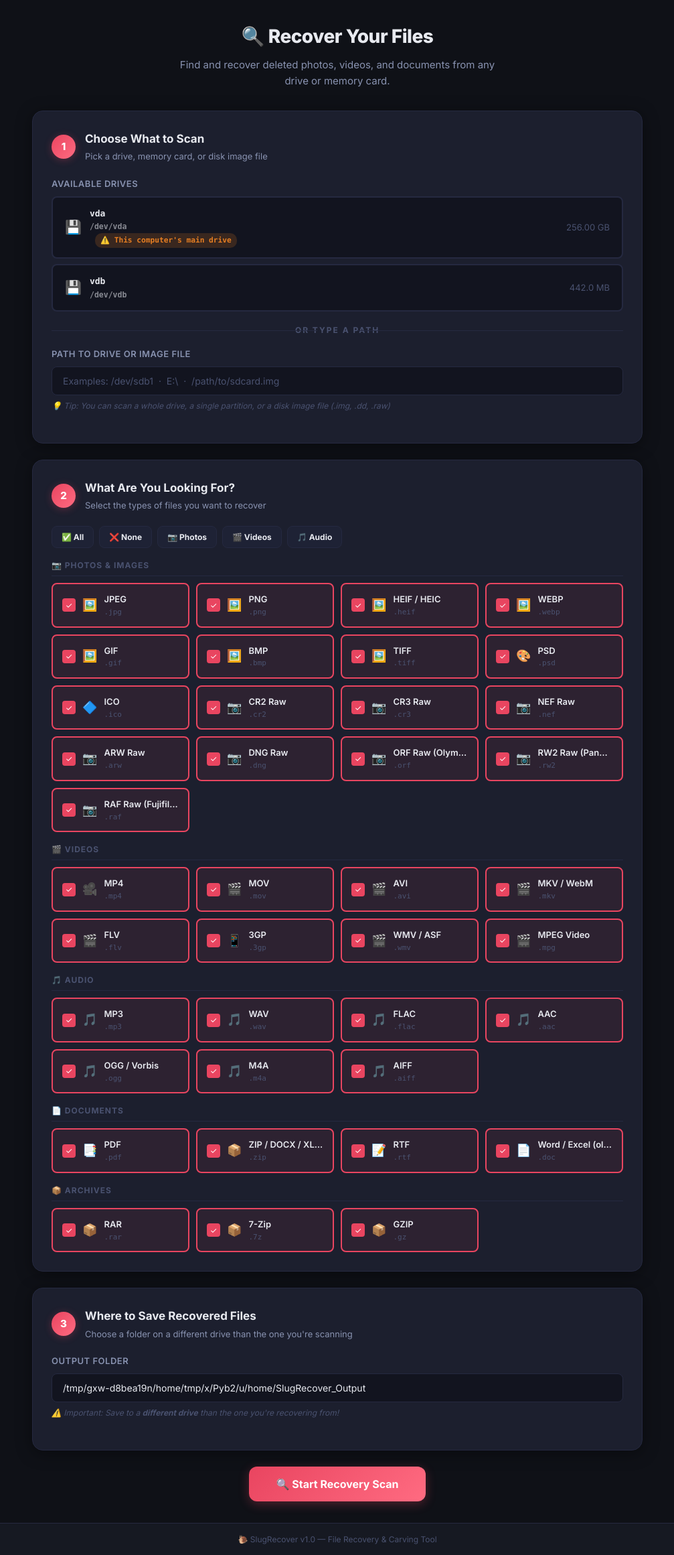
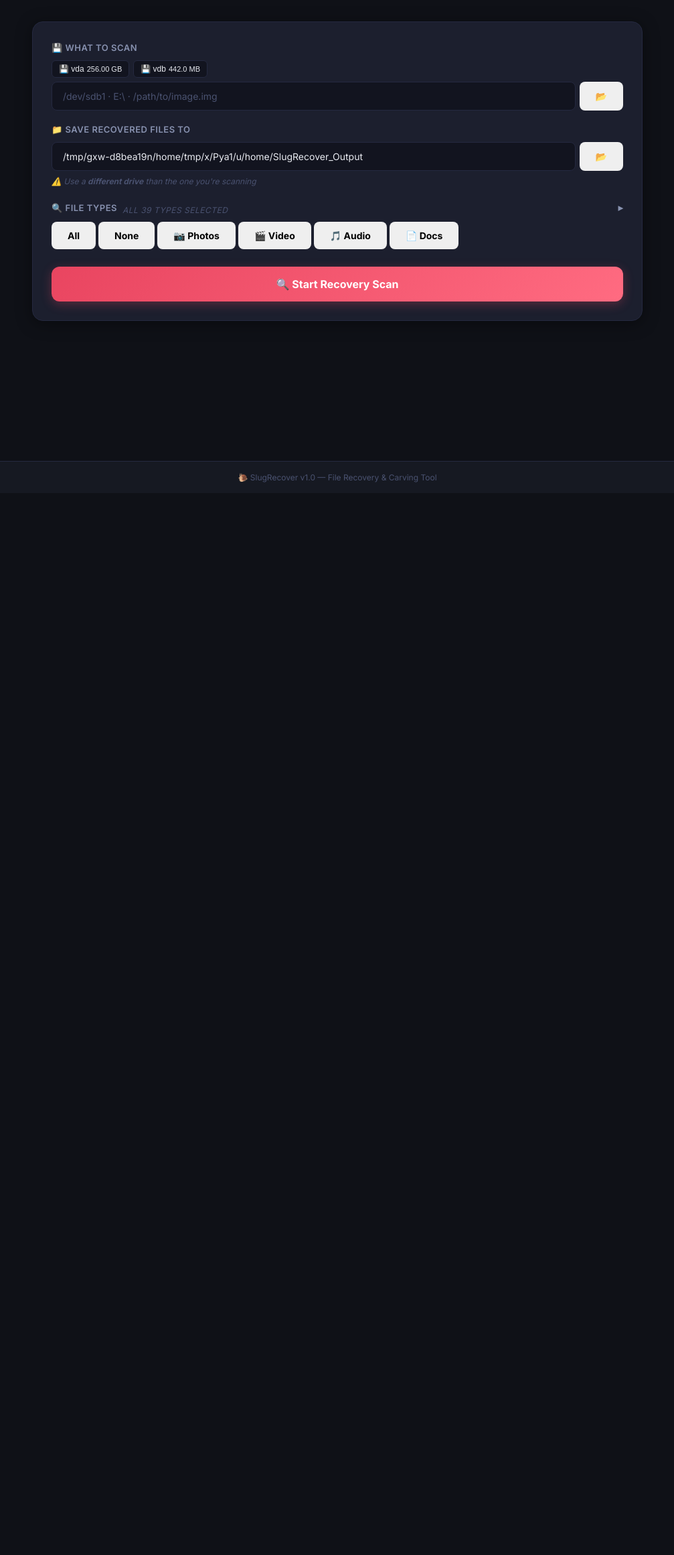
Before and after one commit to bmcgarybot/slugrecover, a Flask app: page / in a window 1280 px wide. Shown: the part 64-2385 px from the top of the page at 67% size, without its empty margins (136-1143 px from the left). After the commit the page ends 784 px from the top, so only its background shows below. Run offline with Flask 3, Linux system fonts and the light colour scheme.

Commit message:
One-screen dashboard — everything visible without scrolling
- Source, output, file types, and start button all in one card
- File types collapsed by default ('All 39 types selected')
  - Quick filter buttons visible: Photos, Video, Audio, Docs
  - Click to expand full list if you want to pick individual types
- Drive chips instead of big drive list
- File browser inline (hidden until you click 📂)
- No step numbers, no big headers, no admin banners
- Compact stats row during scan (not 4 big cards)
- Everything fits on one screen

```diff
--- a/static/css/style.css
+++ b/static/css/style.css
@@ -850,6 +850,64 @@ input::placeholder { color: var(--text-muted); }
 .text-center { text-align: center; }
 .hidden { display: none !important; }
 
+/* ─── Compact File Type Chips ───────────────────────────────── */
+
+.type-toggle { display: flex; align-items: center; }
+.toggle-arrow { margin-left: auto; font-size: 14px; color: var(--text-faint); transition: transform 0.2s; }
+.toggle-arrow.open { transform: rotate(90deg); }
+
+.type-quick-btns {
+    display: flex; flex-wrap: wrap; gap: 4px; margin-bottom: 6px;
+}
+
+.type-cat-label {
+    font-size: 11px; font-weight: 600; color: var(--text-faint);
+    text-transform: uppercase; letter-spacing: 0.5px;
+    margin: 8px 0 4px;
+}
+
+.type-grid-compact {
+    display: flex; flex-wrap: wrap; gap: 4px; margin-bottom: 4px;
+}
+
+.type-chip {
+    display: inline-flex; align-items: center; gap: 4px;
+    padding: 3px 8px; border-radius: 4px; font-size: 11px;
+    background: var(--bg-input); border: 1px solid var(--border);
+    cursor: pointer; transition: all 0.15s; user-select: none;
+}
+.type-chip input { display: none; }
+.type-chip:hover { border-color: var(--accent); }
+.type-chip.checked { background: var(--accent-soft); border-color: var(--accent); color: var(--accent-hover); }
+.type-chip:not(.checked) { opacity: 0.5; }
+
+/* ─── Compact Drive Chips ───────────────────────────────────── */
+
+.drive-chips { display: flex; flex-wrap: wrap; gap: 6px; margin-bottom: 6px; }
+.drive-chip {
+    display: inline-flex; align-items: center; gap: 4px;
+    padding: 5px 10px; border-radius: 6px; font-size: 12px;
+    background: var(--bg-input); border: 1px solid var(--border);
+    cursor: pointer; transition: all 0.15s; color: var(--text-primary);
+}
+.drive-chip:hover { border-color: var(--accent); background: var(--accent-soft); }
+.drive-chip.removable { border-color: rgba(46, 204, 113, 0.3); }
+.chip-size { color: var(--text-faint); font-size: 11px; }
+
+/* ─── Stats Row (compact) ───────────────────────────────────── */
+
+.stats-row {
+    display: flex; justify-content: space-around; flex-wrap: wrap;
+    gap: 8px; padding: 8px 0; font-size: 13px; color: var(--text-secondary);
+}
+
+.spinner {
+    width: 20px; height: 20px; border: 3px solid var(--border);
+    border-top-color: var(--accent); border-radius: 50%;
+    animation: spin 0.8s linear infinite; flex-shrink: 0;
+}
+@keyframes spin { to { transform: rotate(360deg); } }
+
 /* ─── Preview Modal (see photos before saving) ─────────────────────── */
 
 .preview-modal {
--- a/static/js/app.js
+++ b/static/js/app.js
@@ -21,7 +21,7 @@ function startScan() {
 
     // Get selected file types
     const types = [];
-    document.querySelectorAll('.type-card.checked input[type="checkbox"]').forEach(cb => {
+    document.querySelectorAll('.type-chip.checked input[type="checkbox"], .type-card.checked input[type="checkbox"]').forEach(cb => {
         types.push(cb.value);
     });
 
@@ -424,38 +424,70 @@ function selectDrive(path) {
 
 // ─── File Type Controls ─────────────────────────────────
 
+const TYPE_SEL = '.type-chip, .type-card'; // support both layouts
+
 function toggleType(el) {
     el.classList.toggle('checked');
     const cb = el.querySelector('input[type="checkbox"]');
     if (cb) cb.checked = el.classList.contains('checked');
+    updateTypeSummary();
+}
+
+function toggleTypePanel() {
+    const panel = document.getElementById('type-panel');
+    const arrow = document.getElementById('type-arrow');
+    if (panel) {
+        const show = panel.style.display === 'none';
+        panel.style.display = show ? 'block' : 'none';
+        if (arrow) arrow.classList.toggle('open', show);
+    }
+}
+
+function updateTypeSummary() {
+    const all = document.querySelectorAll(TYPE_SEL);
+    const checked = document.querySelectorAll('.type-chip.checked, .type-card.checked');
+    const el = document.getElementById('type-summary');
+    if (el) {
+        if (checked.length === all.length) el.textContent = `All ${all.length} types selected`;
+        else if (checked.length === 0) el.textContent = 'No types selected';
+        else el.textContent = `${checked.length} of ${all.length} types selected`;
+    }
 }
 
 function selectAllTypes() {
-    document.querySelectorAll('.type-card').forEach(el => {
+    document.querySelectorAll(TYPE_SEL).forEach(el => {
         el.classList.add('checked');
         const cb = el.querySelector('input[type="checkbox"]');
         if (cb) cb.checked = true;
     });
+    updateTypeSummary();
 }
 
 function selectNoTypes() {
-    document.querySelectorAll('.type-card').forEach(el => {
+    document.querySelectorAll(TYPE_SEL).forEach(el => {
         el.classList.remove('checked');
         const cb = el.querySelector('input[type="checkbox"]');
         if (cb) cb.checked = false;
     });
+    updateTypeSummary();
 }
 
 function selectCategory(category) {
-    // Uncheck all first
     selectNoTypes();
-    // Check only the category
-    document.querySelectorAll(`.type-card[data-category="${category}"]`).forEach(el => {
+    document.querySelectorAll(`.type-chip[data-category="${category}"], .type-card[data-category="${category}"]`).forEach(el => {
         el.classList.add('checked');
         const cb = el.querySelector('input[type="checkbox"]');
         if (cb) cb.checked = true;
     });
+    updateTypeSummary();
 }
+
+// Wire up type chip clicks
+document.addEventListener('DOMContentLoaded', () => {
+    document.querySelectorAll('.type-chip').forEach(chip => {
+        chip.addEventListener('click', () => toggleType(chip));
+    });
+});
 
 // ─── Settings ───────────────────────────────────────────
 
--- a/templates/dashboard.html
+++ b/templates/dashboard.html
@@ -3,127 +3,94 @@
 
 {% block content %}
 
-<!-- Page Header -->
-<div class="page-header">
-    <h1>🔍 Recover Your Files</h1>
-    <p>Find and recover deleted photos, videos, and documents from any drive or memory card.</p>
-</div>
-
 <!-- ═══ SCAN SETUP ═══ -->
 <div id="scan-setup">
+    <div class="step-card">
 
-    <!-- Step 1: Choose Source -->
-    <div class="step-card">
-        <div class="step-header">
-            <div class="step-number">1</div>
-            <div>
-                <div class="step-title">Choose What to Scan</div>
-                <div class="step-subtitle">Pick a drive, memory card, or disk image file</div>
+        <!-- Source -->
+        <div class="form-group">
+            <label class="form-label">💾 What to Scan</label>
+            {% if drives %}
+            <div class="drive-chips">
+                {% for drive in drives %}
+                <button class="drive-chip{{ ' removable' if drive.removable }}" onclick="selectDrive('{{ drive.path }}')" title="{{ drive.path }} — {{ drive.size_human }}">
+                    {{ '🔌' if drive.removable else '💾' }} {{ drive.label or drive.name }}
+                    <span class="chip-size">{{ drive.size_human }}</span>
+                </button>
+                {% endfor %}
+            </div>
+            {% endif %}
+            <div style="display:flex;gap:6px;">
+                <input type="text" id="source-path" placeholder="/dev/sdb1 · E:\ · /path/to/image.img" style="flex:1;">
+                <button class="btn btn-xs" onclick="openBrowser('source')" title="Browse">📂</button>
             </div>
         </div>
 
-        {% if drives %}
+        <!-- Output -->
         <div class="form-group">
-            <label class="form-label">Available Drives</label>
-            <div class="drive-list">
-                {% for drive in drives %}
-                <div class="drive-item" data-path="{{ drive.path }}" onclick="selectDrive('{{ drive.path }}')">
-                    <div style="display:flex;align-items:center;">
-                        <span class="drive-icon">{{ '🔌' if drive.removable else '💾' }}</span>
-                        <span class="drive-name">
-                            {{ drive.label or drive.name }}
-                            <span class="drive-path">{{ drive.path }}</span>
-                            {% if drive.removable %}<span class="drive-badge removable">Memory card / USB</span>{% endif %}
-                            {% if drive.system %}<span class="drive-badge system">⚠️ This computer's main drive</span>{% endif %}
-                        </span>
+            <label class="form-label">📁 Save Recovered Files To</label>
+            <div style="display:flex;gap:6px;">
+                <input type="text" id="output-dir" value="{{ settings.output_dir }}" style="flex:1;">
+                <button class="btn btn-xs" onclick="openBrowser('output')" title="Browse">📂</button>
             </div>
-                    <span class="drive-size">{{ drive.size_human }}</span>
+            <div class="form-hint">⚠️ Use a <strong>different drive</strong> than the one you're scanning</div>
         </div>
-                {% endfor %}
+
+        <!-- File Browser Panel (hidden until opened) -->
+        <div id="browser-panel" style="display:none;" class="form-group">
+            <div class="browser-header">
+                <input type="text" id="browser-path" class="browser-path-input" onkeydown="if(event.key==='Enter')browseTo(this.value)">
+                <button class="btn btn-xs" onclick="browseTo(document.getElementById('browser-path').value)">Go</button>
+                <button class="btn btn-xs" onclick="closeBrowser()">✕</button>
             </div>
-        </div>
-        <div class="or-divider">or type a path</div>
-        {% endif %}
-
-        <div class="form-group">
-            <label class="form-label">Path to Drive or Image File</label>
-            <input type="text" id="source-path"
-                   placeholder="Examples: /dev/sdb1 &nbsp;·&nbsp; E:\ &nbsp;·&nbsp; /path/to/sdcard.img">
-            <div class="form-hint">
-                💡 Tip: You can scan a whole drive, a single partition, or a disk image file (.img, .dd, .raw)
-            </div>
+            <div class="browser-list" id="browser-list"></div>
+            <div class="browser-footer">
+                <button class="btn btn-sm btn-primary" onclick="useBrowserPath()">Use This Path</button>
             </div>
         </div>
 
-    <!-- Step 2: File Types -->
-    <div class="step-card">
-        <div class="step-header">
-            <div class="step-number">2</div>
-            <div>
-                <div class="step-title">What Are You Looking For?</div>
-                <div class="step-subtitle">Select the types of files you want to recover</div>
+        <!-- File Types — collapsed by default -->
+        <div class="form-group">
+            <label class="form-label type-toggle" onclick="toggleTypePanel()" style="cursor:pointer;">
+                🔍 File Types
+                <span id="type-summary" class="form-hint" style="font-weight:normal;margin-left:8px;">All {{ signatures|length }} types selected</span>
+                <span class="toggle-arrow" id="type-arrow">▸</span>
+            </label>
+            <div class="type-quick-btns">
+                <button class="btn btn-xs" onclick="selectAllTypes()">All</button>
+                <button class="btn btn-xs" onclick="selectNoTypes()">None</button>
+                <button class="btn btn-xs" onclick="selectCategory('image')">📷 Photos</button>
+                <button class="btn btn-xs" onclick="selectCategory('video')">🎬 Video</button>
+                <button class="btn btn-xs" onclick="selectCategory('audio')">🎵 Audio</button>
+                <button class="btn btn-xs" onclick="selectCategory('document')">📄 Docs</button>
             </div>
-        </div>
-
-        <div class="type-toolbar">
-            <button class="btn btn-sm btn-secondary" onclick="selectAllTypes()">✅ All</button>
-            <button class="btn btn-sm btn-secondary" onclick="selectNoTypes()">❌ None</button>
-            <button class="btn btn-sm btn-secondary" onclick="selectCategory('image')">📷 Photos</button>
-            <button class="btn btn-sm btn-secondary" onclick="selectCategory('video')">🎬 Videos</button>
-            <button class="btn btn-sm btn-secondary" onclick="selectCategory('audio')">🎵 Audio</button>
-        </div>
-
+            <div id="type-panel" style="display:none;">
                 {% set categories = [
-            ('image', '📷 Photos & Images'),
-            ('video', '🎬 Videos'),
+                    ('image', '📷 Photos'),
+                    ('video', '🎬 Video'),
                     ('audio', '🎵 Audio'),
                     ('document', '📄 Documents'),
                     ('archive', '📦 Archives'),
                 ] %}
-
                 {% for cat_id, cat_label in categories %}
                 {% set cat_sigs = signatures|selectattr('category', 'equalto', cat_id)|list %}
                 {% if cat_sigs %}
-        <div class="type-category-label">{{ cat_label }}</div>
-        <div class="type-grid">
+                <div class="type-cat-label">{{ cat_label }}</div>
+                <div class="type-grid-compact">
                     {% for sig in cat_sigs %}
-            <div class="type-card checked" onclick="toggleType(this)" data-ext="{{ sig.extension }}" data-category="{{ sig.category }}">
+                    <label class="type-chip checked" data-ext="{{ sig.extension }}" data-category="{{ sig.category }}">
                         <input type="checkbox" value="{{ sig.extension }}" checked>
-                <div class="type-check"></div>
-                <span class="type-icon">{{ sig.icon }}</span>
-                <div class="type-info">
-                    <div class="type-name">{{ sig.name }}</div>
-                    <div class="type-ext">.{{ sig.extension }}</div>
-                </div>
-            </div>
+                        <span>{{ sig.icon }} .{{ sig.extension }}</span>
+                    </label>
                     {% endfor %}
                 </div>
                 {% endif %}
                 {% endfor %}
             </div>
-
-    <!-- Step 3: Where to Save -->
-    <div class="step-card">
-        <div class="step-header">
-            <div class="step-number">3</div>
-            <div>
-                <div class="step-title">Where to Save Recovered Files</div>
-                <div class="step-subtitle">Choose a folder on a different drive than the one you're scanning</div>
-            </div>
-        </div>
-
-        <div class="form-group">
-            <label class="form-label">Output Folder</label>
-            <input type="text" id="output-dir" value="{{ settings.output_dir }}">
-            <div class="form-hint">
-                ⚠️ Important: Save to a <strong>different drive</strong> than the one you're recovering from!
-            </div>
-        </div>
         </div>
 
         <!-- Start Button -->
-    <div class="btn-center">
-        <button class="btn btn-primary btn-lg" onclick="startScan()" id="btn-start">
+        <button class="btn btn-primary btn-lg" onclick="startScan()" id="btn-start" style="width:100%;margin-top:8px;">
             🔍 Start Recovery Scan
         </button>
     </div>
@@ -132,11 +99,11 @@
 <!-- ═══ SCAN PROGRESS ═══ -->
 <div id="scan-progress" class="progress-section">
     <div class="step-card">
-        <div class="step-header">
-            <div class="step-number" style="background:linear-gradient(135deg, var(--accent), var(--accent-hover));animation:pulse 1.5s infinite;">⟳</div>
+        <div style="display:flex;align-items:center;gap:10px;margin-bottom:12px;">
+            <div class="spinner"></div>
             <div>
                 <div class="step-title" id="progress-title">Scanning for files...</div>
-                <div class="step-subtitle" id="progress-subtitle">This can take a while for large drives. You can pause anytime.</div>
+                <div class="step-subtitle" id="progress-subtitle">You can pause anytime.</div>
             </div>
         </div>
 
@@ -145,23 +112,11 @@
             <span class="progress-text" id="progress-text">0%</span>
         </div>
 
-        <div class="stats-grid">
-            <div class="stat-card">
-                <div class="stat-value" id="stat-files">0</div>
-                <div class="stat-label">Files Found</div>
-            </div>
-            <div class="stat-card">
-                <div class="stat-value" id="stat-speed">—</div>
-                <div class="stat-label">Speed</div>
-            </div>
-            <div class="stat-card">
-                <div class="stat-value" id="stat-elapsed">0s</div>
-                <div class="stat-label">Elapsed</div>
-            </div>
-            <div class="stat-card">
-                <div class="stat-value" id="stat-eta">—</div>
-                <div class="stat-label">Time Left</div>
-            </div>
+        <div class="stats-row">
+            <span><strong id="stat-files">0</strong> files</span>
+            <span><strong id="stat-speed">—</strong></span>
+            <span><strong id="stat-elapsed">0s</strong> elapsed</span>
+            <span><strong id="stat-eta">—</strong> left</span>
         </div>
 
         <div class="scan-detail" id="stat-scanned"></div>
@@ -170,10 +125,10 @@
 
         <div class="scan-error" id="scan-error"></div>
 
-        <div class="btn-group mt-24" style="justify-content:center;">
-            <button class="btn btn-secondary" id="btn-pause" onclick="pauseScan()">⏸ Pause</button>
-            <button class="btn btn-primary" id="btn-resume" onclick="resumeScan()" style="display:none">▶ Resume</button>
-            <button class="btn btn-danger" id="btn-cancel" onclick="cancelScan()">✕ Cancel</button>
+        <div class="btn-group mt-12" style="justify-content:center;">
+            <button class="btn btn-secondary btn-sm" id="btn-pause" onclick="pauseScan()">⏸ Pause</button>
+            <button class="btn btn-primary btn-sm" id="btn-resume" onclick="resumeScan()" style="display:none">▶ Resume</button>
+            <button class="btn btn-danger btn-sm" id="btn-cancel" onclick="cancelScan()">✕ Cancel</button>
         </div>
     </div>
 </div>
@@ -181,21 +136,11 @@
 <!-- ═══ RESULTS ═══ -->
 <div id="results-section" style="display:none">
     <div class="step-card">
-        <div class="step-header">
-            <div class="step-number" style="background:linear-gradient(135deg, var(--green), #27ae60);">✓</div>
-            <div>
-                <div class="step-title">Scan Complete!</div>
-                <div class="step-subtitle" id="results-subtitle">Select the files you want to recover, or grab them all.</div>
-            </div>
-        </div>
-
-        <div class="results-toolbar">
-            <div class="results-count">
-                <span id="results-count">0</span> files found
-            </div>
+        <div style="display:flex;align-items:center;justify-content:space-between;flex-wrap:wrap;gap:8px;margin-bottom:12px;">
+            <div class="step-title">✅ <span id="results-count">0</span> Files Found</div>
             <div class="btn-group">
-                <button class="btn btn-sm btn-secondary" onclick="selectAll()">Select All</button>
-                <button class="btn btn-sm btn-secondary" onclick="selectNone()">Select None</button>
+                <button class="btn btn-xs" onclick="selectAll()">Select All</button>
+                <button class="btn btn-xs" onclick="selectNone()">Select None</button>
                 <button class="btn btn-sm btn-primary" id="btn-recover-selected" onclick="recoverSelected()" disabled>
                     💾 Recover Selected (0)
                 </button>
@@ -204,7 +149,7 @@
                 </button>
             </div>
         </div>
-
+        <div id="results-subtitle" class="form-hint" style="margin-bottom:8px;">Select files to recover, or grab them all.</div>
         <div class="results-grid" id="results-grid"></div>
     </div>
 </div>
```
Lines whose indentation alone changed are shown as unchanged.
